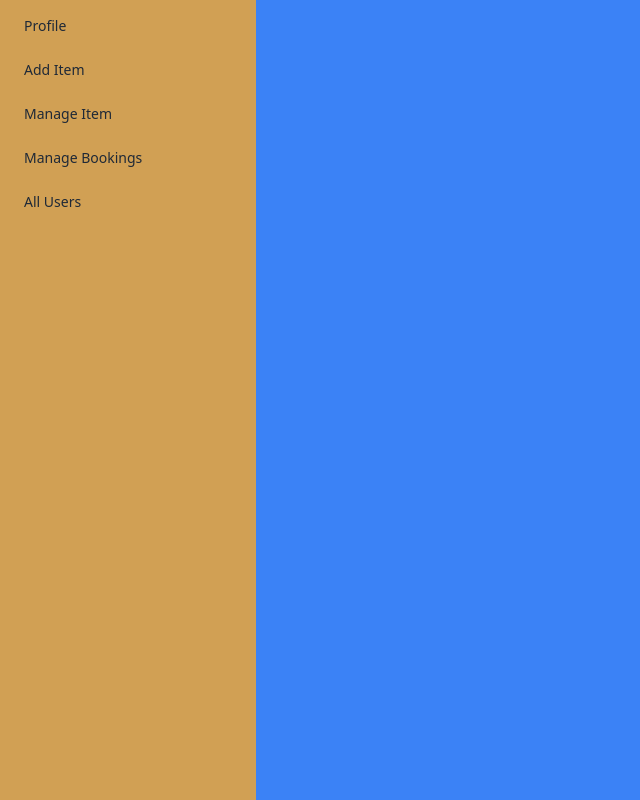
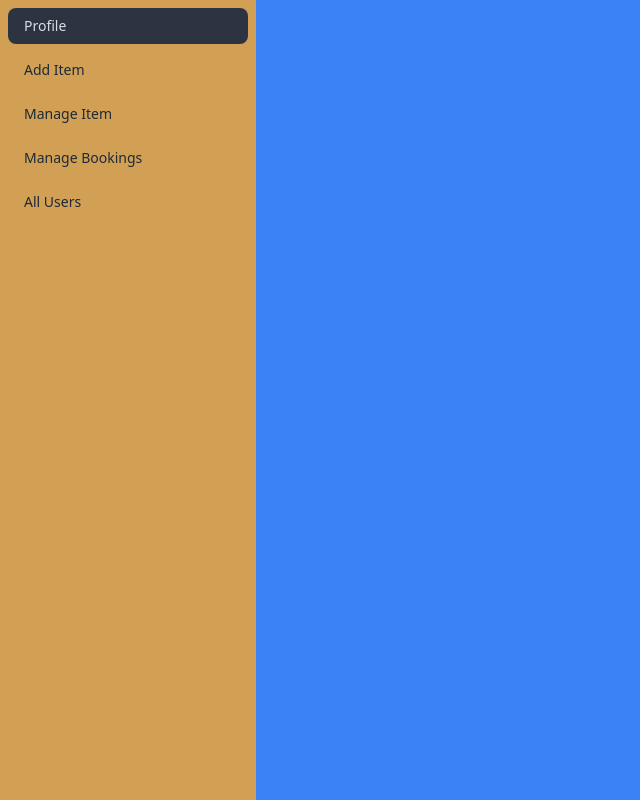
Before and after one commit to Umme-Nahida/spicy-restaurant-client, a React (Vite) app: page /dashboard in a window 1280 px wide. Shown: the whole page, without its empty margins (0-640 px from the left). Built offline with nearby package versions, Linux system fonts and the light colour scheme; no server answers.

Commit message:
create manage bookings path

```diff
--- a/src/Dashboard/Dashboard/Dashboard.jsx
+++ b/src/Dashboard/Dashboard/Dashboard.jsx
@@ -8,7 +8,7 @@ const Dashboard = () => {
             <div className='bg-[#D1A054] w-64 min-h-screen'>
                 <ul className='menu space-y-2'>
                     <li>
-                        <NavLink to='/'>Profile</NavLink>
+                        <NavLink to='/dashboard'>Profile</NavLink>
                     </li>
                     <li>
                         <NavLink to='/dashboard/addItem'>Add Item</NavLink>
```
